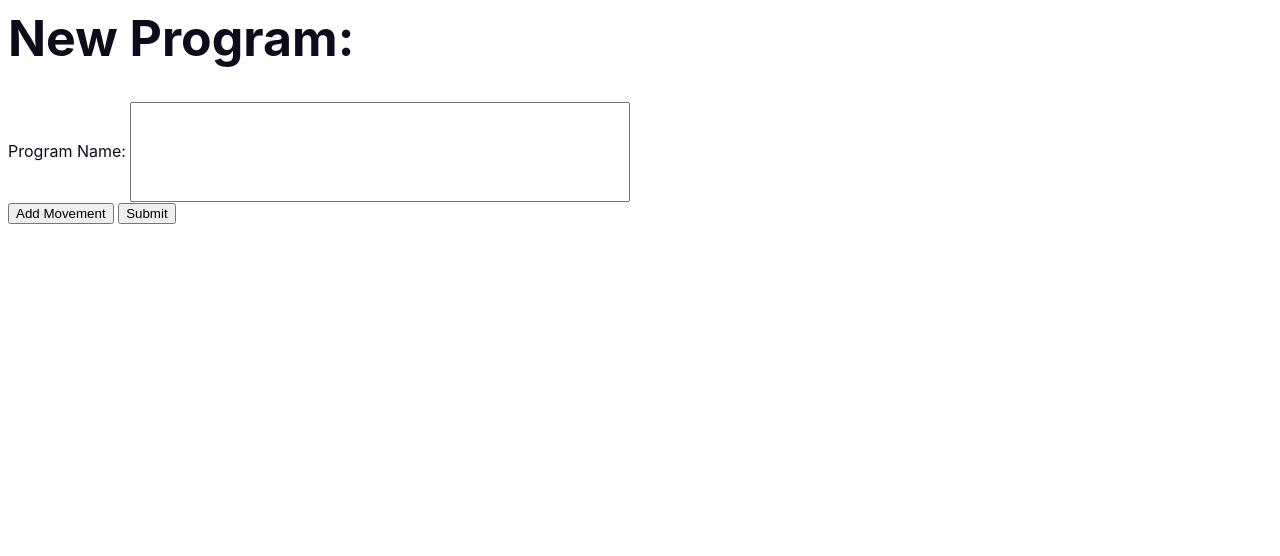
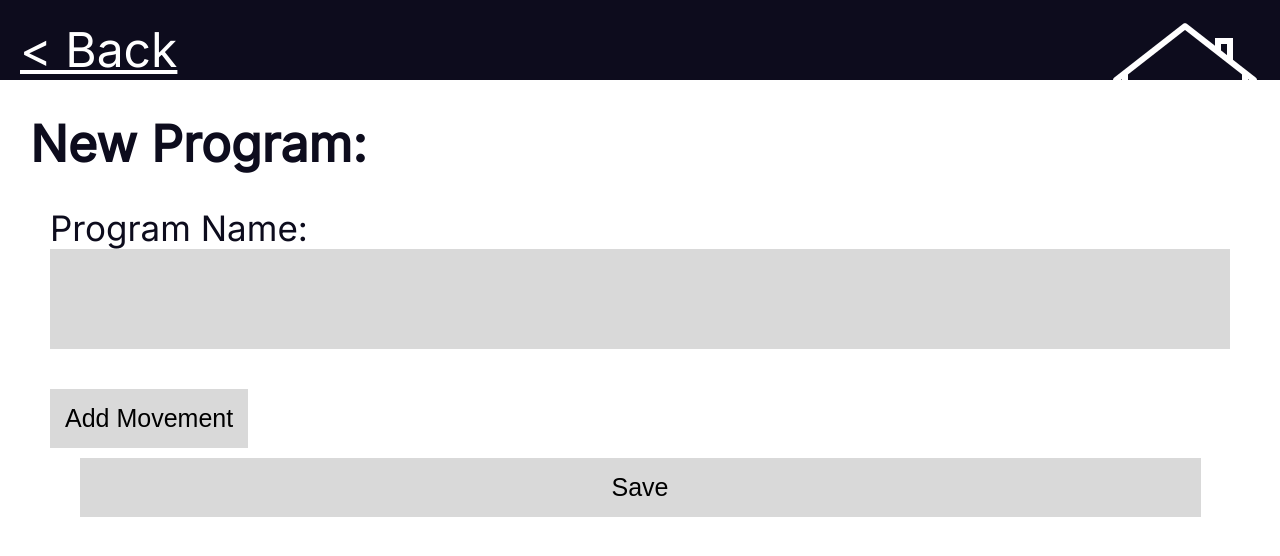
Before and after one commit to Joylana/LACRM-Project, a PHP site: page /new-program.php in a window 1280 px wide. Shown: the top 556 px of the page. Run offline with PHP 8.4, Linux system fonts and the light colour scheme.

Commit message:
programs page and new-program movement and +set button

```diff
--- a/include/js_functions.js
+++ b/include/js_functions.js
@@ -36,6 +36,7 @@
         newInput.type = 'number';
         newInput.id = 'weightField' + (inputContainer.children.length);
         newInput.name = 'weight'+ (inputContainer.children.length)+ id;
+        newInput.classList.add('workout-input-box');
         newInputWrapper.appendChild(newInput);
 
         var reps = document.createTextNode(" Reps:");//reps text
@@ -45,6 +46,7 @@
         newInput.type = 'number';
         newInput.id = 'repField' + (inputContainer.children.length);
         newInput.name = 'reps'+ (inputContainer.children.length)+ id;
+        newInput.classList.add('workout-input-box');
         newInputWrapper.appendChild(newInput);
 
         var newButton = document.createElement('button');
@@ -71,15 +73,17 @@
         var select = document.createElement('select'); // creates the select element
         select.setAttribute("onchange", "ShowText(this.value,'popUp')")
         var thisId = "divi" + (inputContainer.children.length);
+        select.classList.add('movement-input-box');
         select.id = thisId;
         select.name = "movement" + id;
         newInputWrapper.appendChild(select); //adds the select element to the created div
 
         var newSetButton = document.createElement('button');
-        newSetButton.textContent = 'New Set';
+        newSetButton.textContent = '+Set';
         newSetButton.addEventListener('click', function() {
             NewSetRow(id)
         });
+        newSetButton.classList.add('add-button');
         newSetButton.type = "button"; // keeps it from submitting the form
         newInputWrapper.appendChild(newSetButton); // adds button to wrapper
 
--- a/new-program.php
+++ b/new-program.php
@@ -10,26 +10,28 @@
         exit;
     };
 
+    NavBar(1);
 
 ?>
+<div style='margin: 30px'>
 
-<html>
-    <head>
-        <link rel="stylesheet" href="style.css">
-    </head>
-    <body>
-        <form action="" method="post" id="dynamicForm">
     <h1>New Program:</h1>
 
-            Program Name: <input type="text" name="workoutName" style="height:100px;width:500px;">
+    <form action="" method="post" id="dynamicForm" style="margin:20px">
+
+      <span class="program-name" > Program Name: </span>
+      <br>
+      <input type="text" name="workoutName" class="text-box" style="height:100px;width:100%;text-align: left;">
       <br>
 
       <div id="inputContainer">
       </div>
 
-            <button type="button" id="addButton" onclick="NewMovementRow()">Add Movement</button>
+      <button type="button" id="addButton" class='workout-button' onclick="NewMovementRow()">Add Movement</button>
 
-            <input type="submit"  >
+      <div style="text-align: center;margin-top:10px">
+        <input style="width:95%" class='workout-button' type="submit" value="Save" >
+      </div>
   </form>
 
   <div class="sneakytext" id="popUp"> <!-- popup menu to create new movement-->
@@ -37,22 +39,23 @@
           <h2>New Movement:</h2>
           <input type="text" name="movementName">
           <select name="movementType" >
+
               <option value='push'>Push</option>
               <option value='pull'>Pull</option>
               <option value='legs'>Legs</option>
+
           </select>
           <input type="submit"  >
       </form>
       </div>
 
 
-
+</div>
     </body>
 </html>
 
 <script src="/include/js_functions.js"></script>
 <script>
-
 
   const popupForm = document.getElementById('popUpForm');//submits the form without refreshing the page, also runs InsertNewMovement()
   if (popupForm) {
@@ -68,11 +71,4 @@
     }
   )};
 
-
-
-
-
-
-
-
 </script>
--- a/style.css
+++ b/style.css
@@ -5,6 +5,7 @@ html{
     font-family:"Inter";
     color:0D0C1D;
 }
+
 
 h1{
     font-size: 50px;
@@ -21,9 +22,8 @@ a{
     width: 100%;
     height: 4%;
     margin-bottom: 40px;
-    font-size: 40px;
+    font-size: 50px;
     text-align: center;
-
 
 }
 
@@ -34,6 +34,46 @@ a{
     height:10%;
 }
 
+/* Workout/Program displays */
+.program-name{
+    font-size:35px ;
+}
+
+/* Workout/Program displays inputs and buttons */
+.workout-input-box{
+    background-color:D9D9D9;
+    box-shadow: none;
+    border:none;
+    text-align: center;
+    margin-bottom: 15px;
+}
+
+.movement-input-box{
+    box-shadow: none;
+    border:none;
+    font-size: 30px;
+    margin-bottom: 15px;
+}
+
+.add-button{
+    background-color: white;
+    box-shadow: none;
+    border:none;
+    float: right;
+    font-size: 25px;
+}
+
+.workout-button{
+    background-color:D9D9D9;
+    box-shadow: none;
+    border:none;
+    font-size: 25px;
+    padding: 15px;
+}
+
+.inputWrapper{
+    font-size: 25px;
+}
 
 /*appearing and disappearing text*/
 
```
Also changed, not shown: programs-page.php (+13 -5 lines). Lines whose indentation alone changed are shown as unchanged.
